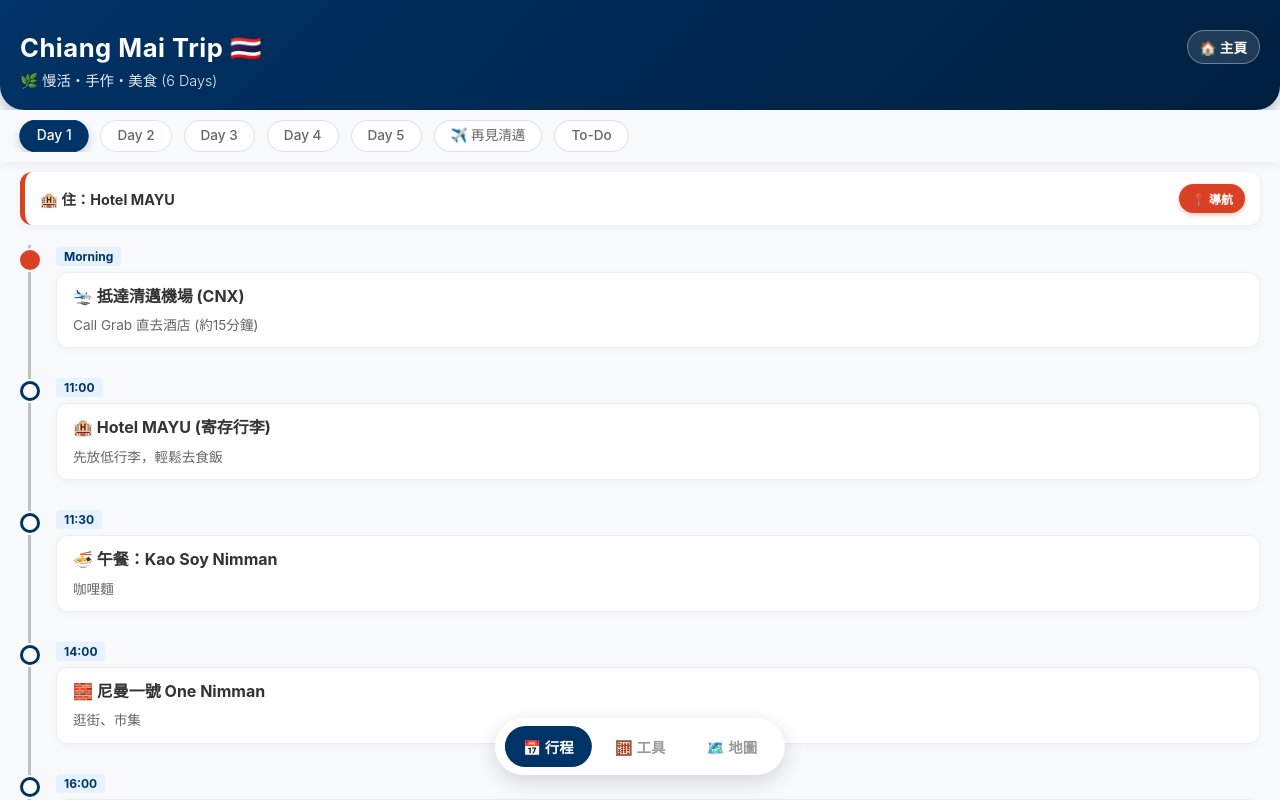
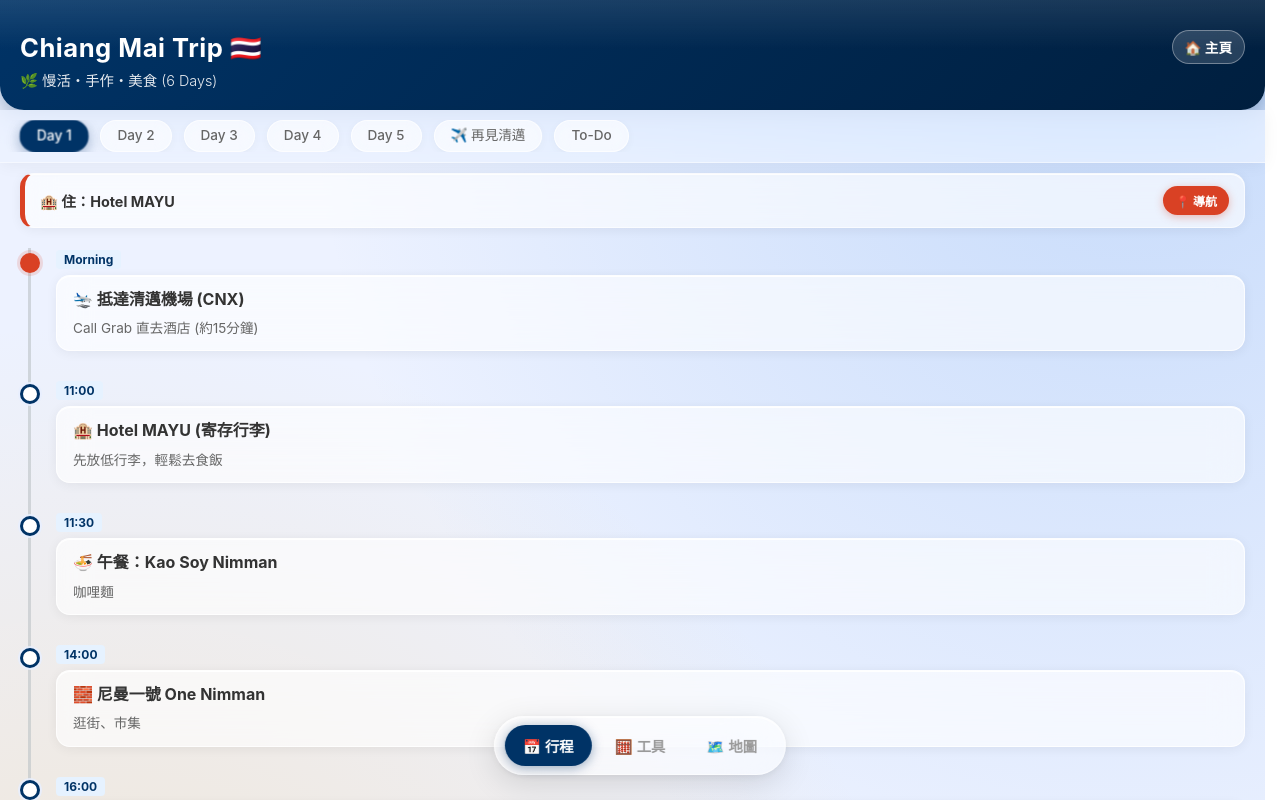
Before and after one commit to monmonmibo/monmonmibo.github.io, a React (Vite) app: page /cnx25 in a window 1280 px wide. Shown: the top 800 px of the page. Built offline with nearby package versions, Linux system fonts and the light colour scheme.

Commit message:
feat(ui): apply liquid glass design with gradient background, rename Planning → Upcoming, and drop unused status-soon

```diff
--- a/src/components/TravelLayout/TravelLayout.module.css
+++ b/src/components/TravelLayout/TravelLayout.module.css
@@ -7,7 +7,10 @@
     --line-color: #BDC3C7;
 
     font-family: -apple-system, BlinkMacSystemFont, "Segoe UI", Roboto, Helvetica, Arial, sans-serif;
-    background-color: var(--bg);
+    background:
+        radial-gradient(ellipse at 90% 0%,  rgba(100, 160, 240, 0.3)  0%, transparent 52%),
+        radial-gradient(ellipse at 8%  92%, rgba(255, 180, 50,  0.25) 0%, transparent 52%),
+        #EDF2FF;
     color: var(--text);
     margin: 0;
     padding-bottom: 100px;
@@ -26,7 +29,21 @@
     padding: 30px 20px 20px;
     border-bottom-left-radius: 24px;
     border-bottom-right-radius: 24px;
-    box-shadow: 0 4px 15px rgba(0, 51, 102, 0.3);
+    box-shadow: 0 4px 24px rgba(0, 51, 102, 0.4);
+    position: relative;
+    overflow: hidden;
+}
+
+/* Subtle shimmer on header top edge */
+.header::after {
+    content: '';
+    position: absolute;
+    top: 0;
+    left: 0;
+    right: 0;
+    height: 45%;
+    background: linear-gradient(180deg, rgba(255, 255, 255, 0.1) 0%, transparent 100%);
+    pointer-events: none;
 }
 
 .header h1 {
@@ -58,18 +75,22 @@
     padding: 6px 12px;
     border-radius: 999px;
     border: 1px solid rgba(255, 255, 255, 0.35);
-    background: rgba(255, 255, 255, 0.12);
-    backdrop-filter: blur(6px);
+    background: rgba(255, 255, 255, 0.15);
+    backdrop-filter: blur(8px);
+    -webkit-backdrop-filter: blur(8px);
 }
 
 .stickyNav {
     position: sticky;
     top: 0;
-    background: var(--bg);
+    background: rgba(237, 242, 255, 0.7);
+    backdrop-filter: saturate(180%) blur(20px);
+    -webkit-backdrop-filter: saturate(180%) blur(20px);
     z-index: 99;
     padding: 10px 0;
     margin-bottom: 10px;
-    box-shadow: 0 2px 10px rgba(0, 0, 0, 0.05);
+    border-bottom: 1px solid rgba(255, 255, 255, 0.5);
+    box-shadow: 0 2px 16px rgba(0, 0, 0, 0.05);
 }
 
 .dateTabs {
@@ -85,8 +106,10 @@
 }
 
 .dateChip {
-    background: white;
-    border: 1px solid #E0E0E0;
+    background: rgba(255, 255, 255, 0.55);
+    border: 1px solid rgba(255, 255, 255, 0.7);
+    backdrop-filter: blur(8px);
+    -webkit-backdrop-filter: blur(8px);
     border-radius: 16px;
     padding: 8px 16px;
     display: flex;
@@ -99,13 +122,14 @@
     transition: all 0.2s ease;
     font-weight: 500;
     cursor: pointer;
+    box-shadow: 0 2px 8px rgba(0, 0, 0, 0.04);
 }
 
 .dateChip.active {
     background: var(--primary);
     color: white;
-    border-color: var(--primary);
-    box-shadow: 0 4px 8px rgba(0, 51, 102, 0.2);
+    border-color: transparent;
+    box-shadow: 0 4px 14px rgba(0, 51, 102, 0.35);
     transform: scale(1.02);
 }
 
@@ -124,7 +148,7 @@
 }
 
 .timeline {
-    border-left: 3px solid var(--line-color);
+    border-left: 3px solid rgba(189, 195, 199, 0.6);
     margin-left: 8px;
     padding-left: 25px;
     padding-bottom: 20px;
@@ -146,12 +170,13 @@
     background: white;
     border: 3px solid var(--primary);
     z-index: 2;
-    box-shadow: 0 0 0 2px var(--bg);
+    box-shadow: 0 0 0 2px rgba(232, 239, 255, 0.8);
 }
 
 .timelineItem.highlight::before {
     border-color: var(--accent);
     background: var(--accent);
+    box-shadow: 0 0 0 3px rgba(217, 65, 36, 0.15);
 }
 
 .timeLabel {
@@ -166,11 +191,13 @@
 }
 
 .card {
-    background: white;
-    border-radius: 12px;
+    background: rgba(255, 255, 255, 0.62);
+    backdrop-filter: blur(16px);
+    -webkit-backdrop-filter: blur(16px);
+    border-radius: 14px;
     padding: 12px 16px;
-    box-shadow: 0 2px 8px rgba(0, 0, 0, 0.03);
-    border: 1px solid #eee;
+    box-shadow: 0 2px 12px rgba(0, 0, 0, 0.06), inset 0 1px 0 rgba(255, 255, 255, 0.9);
+    border: 1px solid rgba(255, 255, 255, 0.75);
 }
 
 .itemTitle {
@@ -189,14 +216,17 @@
 }
 
 .hotelHeader {
-    background: white;
+    background: rgba(255, 255, 255, 0.62);
+    backdrop-filter: blur(16px);
+    -webkit-backdrop-filter: blur(16px);
     margin: 0 20px 20px;
     padding: 12px 15px;
-    border-radius: 12px;
+    border-radius: 14px;
     display: flex;
     justify-content: space-between;
     align-items: center;
-    box-shadow: 0 2px 8px rgba(0, 0, 0, 0.05);
+    box-shadow: 0 2px 12px rgba(0, 0, 0, 0.06), inset 0 1px 0 rgba(255, 255, 255, 0.9);
+    border: 1px solid rgba(255, 255, 255, 0.6);
     border-left: 5px solid var(--accent);
 }
 
@@ -217,7 +247,7 @@
     display: flex;
     align-items: center;
     gap: 4px;
-    box-shadow: 0 2px 5px rgba(217, 65, 36, 0.3);
+    box-shadow: 0 2px 8px rgba(217, 65, 36, 0.35);
     white-space: nowrap;
     flex-shrink: 0;
 }
@@ -229,19 +259,21 @@
 .todoLabel {
     display: flex;
     align-items: center;
-    background: white;
+    background: rgba(255, 255, 255, 0.62);
+    backdrop-filter: blur(16px);
+    -webkit-backdrop-filter: blur(16px);
     padding: 16px;
     margin-bottom: 12px;
     border-radius: 16px;
-    box-shadow: 0 2px 5px rgba(0, 0, 0, 0.03);
+    box-shadow: 0 2px 10px rgba(0, 0, 0, 0.04), inset 0 1px 0 rgba(255, 255, 255, 0.9);
     cursor: pointer;
     transition: transform 0.1s, background 0.2s;
-    border: 1px solid transparent;
+    border: 1px solid rgba(255, 255, 255, 0.6);
 }
 
 .todoLabel:active {
     transform: scale(0.98);
-    background-color: #f9f9f9;
+    background-color: rgba(249, 249, 249, 0.9);
 }
 
 .todoLabel input[type="checkbox"] {
@@ -282,6 +314,7 @@
 .todoLabel input:checked ~ .checkCircle {
     background-color: var(--primary);
     border-color: var(--primary);
+    box-shadow: 0 2px 8px rgba(0, 51, 102, 0.3);
 }
 
 .todoLabel input:checked ~ .checkCircle::after {
@@ -298,7 +331,7 @@
 
 .todoLabel:has(input:checked) {
     border-color: var(--secondary);
-    background-color: #F4F8FB;
+    background-color: rgba(244, 248, 251, 0.85);
 }
 
 .bottomNav {
@@ -306,10 +339,13 @@
     bottom: 25px;
     left: 50%;
     transform: translateX(-50%);
-    background: white;
+    background: rgba(255, 255, 255, 0.52);
+    backdrop-filter: saturate(180%) blur(28px);
+    -webkit-backdrop-filter: saturate(180%) blur(28px);
     padding: 8px 10px;
     border-radius: 50px;
-    box-shadow: 0 6px 20px rgba(0, 0, 0, 0.15);
+    box-shadow: 0 8px 32px rgba(0, 0, 0, 0.12), 0 2px 8px rgba(0, 0, 0, 0.06), inset 0 1px 0 rgba(255, 255, 255, 0.9);
+    border: 1px solid rgba(255, 255, 255, 0.55);
     display: flex;
     gap: 5px;
     z-index: 1000;
@@ -335,6 +371,7 @@
 .navBtn.active {
     background-color: var(--primary);
     color: white;
+    box-shadow: 0 2px 12px rgba(0, 51, 102, 0.4);
 }
 
 @keyframes fadeIn {
--- a/src/index.css
+++ b/src/index.css
@@ -1,3 +1,8 @@
+/* Reserve scrollbar space to prevent layout shift when content height changes */
+html {
+  scrollbar-gutter: stable;
+}
+
 /* Reset defaults */
 body {
   margin: 0;
--- a/src/pages/Home/Home.jsx
+++ b/src/pages/Home/Home.jsx
@@ -11,7 +11,7 @@ export default function Home() {
                 <div className={styles.tripInfo}>
                     <h2>
                         神戶淡路島6日5夜 🇯🇵
-                        <span className={`${styles.statusTag} ${styles.statusPlan}`}>Planning</span>
+                        <span className={`${styles.statusTag} ${styles.statusUpcoming}`}>Upcoming</span>
                     </h2>
                     <span className={styles.dateText}>2026 Nov • ⚓ 港口・🐄 和牛・🎡 淡路島</span>
                 </div>
@@ -21,7 +21,7 @@ export default function Home() {
                 <div className={styles.tripInfo}>
                     <h2>
                         高松5日4夜 🇯🇵
-                        <span className={`${styles.statusTag} ${styles.statusPlan}`}>Planning</span>
+                        <span className={`${styles.statusTag} ${styles.statusUpcoming}`}>Upcoming</span>
                     </h2>
                     <span className={styles.dateText}>2026 Sep • ⛰️ 栗林公園・🍜 烏冬・🏝️ 小豆島</span>
                 </div>
--- a/src/pages/Home/Home.module.css
+++ b/src/pages/Home/Home.module.css
@@ -4,7 +4,10 @@
     --text: #333;
 
     font-family: -apple-system, BlinkMacSystemFont, "Segoe UI", Roboto, Helvetica, Arial, sans-serif;
-    background-color: var(--bg);
+    background:
+        radial-gradient(ellipse at 90% 0%,  rgba(100, 160, 240, 0.3)  0%, transparent 52%),
+        radial-gradient(ellipse at 8%  92%, rgba(255, 180, 50,  0.25) 0%, transparent 52%),
+        #EDF2FF;
     color: var(--text);
     margin: 0;
     padding: 20px;
@@ -29,27 +32,28 @@
     font-size: 0.9rem;
 }
 
-/* Trip Card Styles */
 .tripCard {
-    background: white;
+    background: rgba(255, 255, 255, 0.6);
+    backdrop-filter: blur(16px);
+    -webkit-backdrop-filter: blur(16px);
     width: 100%;
     max-width: 350px;
-    border-radius: 16px;
+    border-radius: 20px;
     padding: 20px;
     margin-bottom: 15px;
-    box-shadow: 0 4px 12px rgba(0, 0, 0, 0.05);
+    box-shadow: 0 4px 16px rgba(0, 0, 0, 0.07), inset 0 1px 0 rgba(255, 255, 255, 0.9);
     text-decoration: none;
     color: inherit;
     display: block;
     transition: transform 0.2s, box-shadow 0.2s;
-    border: 1px solid transparent;
+    border: 1px solid rgba(255, 255, 255, 0.65);
     box-sizing: border-box;
 }
 
 .tripCard:hover {
     transform: translateY(-3px);
-    box-shadow: 0 8px 16px rgba(0, 0, 0, 0.1);
-    border-color: #ddd;
+    box-shadow: 0 12px 28px rgba(0, 0, 0, 0.1), inset 0 1px 0 rgba(255, 255, 255, 0.95);
+    border-color: rgba(255, 255, 255, 0.85);
 }
 
 .tripInfo h2 {
@@ -68,7 +72,6 @@
     display: block;
 }
 
-/* Status Tags */
 .statusTag {
     font-size: 0.65rem;
     padding: 4px 10px;
@@ -79,17 +82,13 @@
 }
 
 .statusDone {
-    background: #E8F5E9;
+    background: rgba(232, 245, 233, 0.9);
     color: #2E7D32;
 }
 
-.status-soon {
-    background: #FFF3E0;
-    color: #E65100;
-}
 
-.statusPlan {
-    background: #E3F2FD;
+.statusUpcoming {
+    background: rgba(227, 242, 253, 0.9);
     color: #1565C0;
 }
 
```
